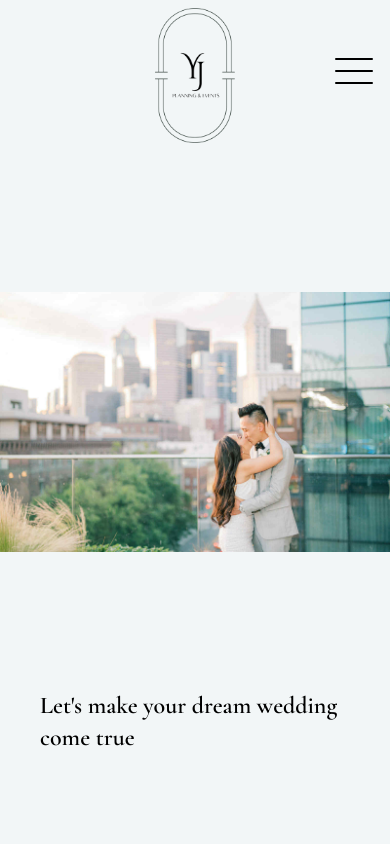
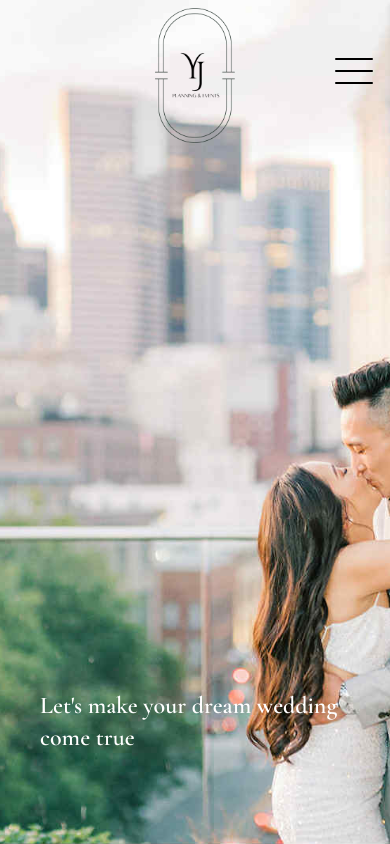
Before and after one commit to separk924/yjplanningandevents, a Next.js app in the folder client/: page / in a window 390 px wide. Built offline with nearby package versions, Linux system fonts and the light colour scheme.

Commit message:
updated with better seo optimization with longer alt text, descriptions, etc. and updated ui of home page

```diff
--- a/client/src/app/about/page.tsx
+++ b/client/src/app/about/page.tsx
@@ -27,7 +27,7 @@ export default function Home() {
           <main className={`transition-opacity duration-500 `}>
             <div className="flex items-center justify-between w-full px-8">
               <div className="flex items-center">
-                <Image alt="logo" src="/YJ_Planning&Events_Logo.png" className="w-10 sm:w-14 md:w-16 lg:w-20 h-auto mt-2" width={60} height={100}/>
+                <Image alt="YJ Planning & Events Logo - Wedding Planning Services in Seattle" src="/YJ_Planning&Events_Logo.png" className="w-10 sm:w-14 md:w-16 lg:w-20 h-auto mt-2" width={60} height={100}/>
               </div>
               <div className="text-5xl text-center">
                 About
--- a/client/src/app/contact/page.tsx
+++ b/client/src/app/contact/page.tsx
@@ -72,7 +72,7 @@ export default function Home() {
           <main className={`transition-opacity duration-500 `}>
             <div className="flex items-center justify-between w-full px-8">
               <div className="flex items-center">
-                <Image alt="logo" src="/YJ_Planning&Events_Logo.png" className="w-10 sm:w-14 md:w-16 lg:w-20 h-auto mt-2" width={60} height={100}/>
+                <Image alt="YJ Planning & Events Logo - Wedding Planning Services in Seattle" src="/YJ_Planning&Events_Logo.png" className="w-10 sm:w-14 md:w-16 lg:w-20 h-auto mt-2" width={60} height={100}/>
               </div>
               <div className="text-5xl text-center">
                 Contact
--- a/client/src/app/faq/page.tsx
+++ b/client/src/app/faq/page.tsx
@@ -27,7 +27,7 @@ export default function Home() {
           <main className={`transition-opacity duration-500 `}>
             <div className="flex items-center justify-between w-full px-8">
               <div className="flex items-center">
-                <Image alt="logo" src="/YJ_Planning&Events_Logo.png" className="w-15 h-25 mt-2"/>
+                <Image alt="YJ Planning & Events Logo - Wedding Planning Services in Seattle" src="/YJ_Planning&Events_Logo.png" className="w-10 sm:w-14 md:w-16 lg:w-20 h-auto mt-2" width={60} height={100}/>
               </div>
               <div className="text-5xl text-center">
                 FAQ
--- a/client/src/app/layout.tsx
+++ b/client/src/app/layout.tsx
@@ -13,8 +13,8 @@ const geistMono = Geist_Mono({
 });
 
 export const metadata: Metadata = {
-  title: "YJ Weddings",
-  description: "Allison's Event Planning & Coordinating Website",
+  title: "Wedding Day Coordination & Planning | Seattle",
+  description: "Professional wedding day coordination and planning services in Seattle. Make your dream wedding stress-free.",
   icons: {
     icon: '/favicon.png',
   },
--- a/client/src/app/page.tsx
+++ b/client/src/app/page.tsx
@@ -26,12 +26,26 @@ export default function Home() {
     return (
       <>
         {!isLogoDone && <LogoLoader onFinish={() => {return setIsLogoDone(true);}}/>}
-        <div className="relative min-h-screen bg-contain sm:bg-cover bg-left bg-no-repeat bg-[#F2F6F7]" style={{ backgroundImage: "url('/main.jpg')" }}>
-          <main className={`transition-opacity duration-500 ${isLogoDone ? 'opacity-100' : 'opacity-0'}`}>
+        <h1 className="sr-only">Wedding Day Coordinator and Planner in Seattle</h1>
+
+          <div className="relative w-full h-screen">
+            <Image
+              src="/main.jpg"
+              alt="Wedding Planning Hero"
+              fill
+              className="object-cover"
+              priority />
+            <main className={`absolute inset-0 transition-opacity duration-500 ${isLogoDone ? 'opacity-100' : 'opacity-0'}`}>
               <div className="grid grid-cols-3 items-center w-full">
                 <div></div>
                 <div className="flex justify-center">
-                <Image alt="logo" src="/YJ_Planning&Events_Logo.png" className="mt-2 w-20 sm:w-28 md:w-32 lg:w-35 h-auto" width={100} height={180}/>
+                  <Image
+                    alt="YJ Planning & Events Logo - Wedding Planning Services in Seattle"
+                    src="/YJ_Planning&Events_Logo.png"
+                    className="mt-2 w-20 sm:w-28 md:w-32 lg:w-35 h-auto"
+                    width={100}
+                    height={180}
+                  />
                 </div>
                 <div className="ml-auto mr-3 sm:-mt-30">
                   {!openNavbar ? (
@@ -43,8 +57,13 @@ export default function Home() {
                   )}
                 </div>
               </div>
-            <div className="absolute bottom-[50px] overflow-hidden flex justify-start items-center w-full">
-              <h1 className="text-2xl sm:text-3xl md:text-4xl font-bold m-10 sm:m-20 md:ml-20 sm:text-white text-black">Let&apos;s make your dream wedding come true</h1>
+              <div className="absolute bottom-[50px] flex justify-start items-center w-full overflow-hidden">
+                <h2 className="text-2xl sm:text-3xl md:text-4xl font-bold m-10 sm:m-20 md:ml-20 text-white">
+                  Let&apos;s make your dream wedding come true
+                </h2>
+                <h3 className="sr-only">
+                  Day-of Wedding Coordination and Full Wedding Planning Services
+                </h3>
               </div>
             </main>
           </div>
--- a/client/src/app/services/page.tsx
+++ b/client/src/app/services/page.tsx
@@ -27,7 +27,7 @@ export default function Home() {
           <main className={`transition-opacity duration-500 `}>
             <div className="flex items-center justify-between w-full px-8">
               <div className="flex items-center">
-                <Image alt="logo" src="/YJ_Planning&Events_Logo.png" className="w-10 sm:w-14 md:w-16 lg:w-20 h-auto mt-2" width={60} height={100}/>
+                <Image alt="YJ Planning & Events Logo - Wedding Planning Services in Seattle" src="/YJ_Planning&Events_Logo.png" className="w-10 sm:w-14 md:w-16 lg:w-20 h-auto mt-2" width={60} height={100}/>
               </div>
               <div className="text-5xl text-center">
                 Services
--- a/client/src/components/LogoLoader.tsx
+++ b/client/src/components/LogoLoader.tsx
@@ -33,7 +33,7 @@ const LogoLoader = ({ onFinish }: LogoLoaderProps ) => {
             ${animateOut ? 'opacity-0 pointer-events-none' : 'opacity-100'}`}>
             <div className={`transform transition-all duration-2000
                 ${animateIn ? 'translate-y-0 opacity-100' : 'translate-y-[-200px] opacity-0'}`}>
-                <Image src="/YJ_Planning&Events_Logo.png" alt="Logo" className="" width={150} height={300}/>
+                <Image src="/YJ_Planning&Events_Logo.png" alt="Logo" width={150} height={300}/>
             </div>
         </div>
     )
```
Lines whose indentation alone changed are shown as unchanged.
